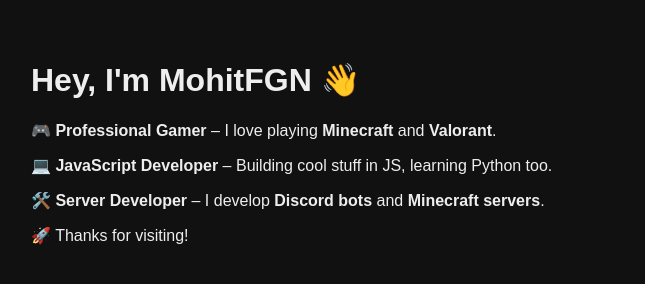
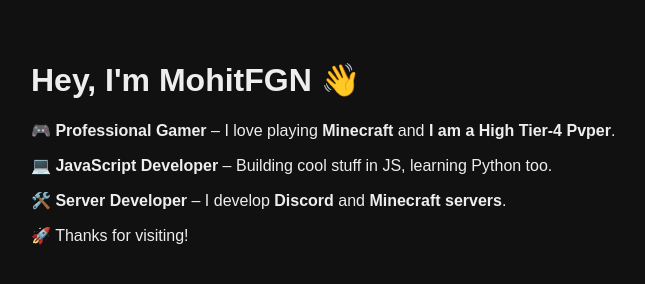
Before and after one commit to MohitFGN/MohitFGN.github.io, a plain HTML site: page index.html in a window 1280 px wide. Shown: the whole page, without its empty margins (9-654 px from the left). Drawn offline with Linux system fonts and the light colour scheme.

Commit message:
Update index.html

```diff
--- a/index.html
+++ b/index.html
@@ -20,9 +20,9 @@
 </head>
 <body style="font-family:sans-serif;background:#111;color:#eee;padding:2rem;">
   <h1>Hey, I'm MohitFGN 👋</h1>
-  <p>🎮 <strong>Professional Gamer</strong> – I love playing <strong>Minecraft</strong> and <strong>Valorant</strong>.</p>
+  <p>🎮 <strong>Professional Gamer</strong> – I love playing <strong>Minecraft</strong> and <strong>I am a High Tier-4 Pvper</strong>.</p>
   <p>💻 <strong>JavaScript Developer</strong> – Building cool stuff in JS, learning Python too.</p>
-  <p>🛠️ <strong>Server Developer</strong> – I develop <strong>Discord bots</strong> and <strong>Minecraft servers</strong>.</p>
+  <p>🛠️ <strong>Server Developer</strong> – I develop <strong>Discord</strong> and <strong>Minecraft servers</strong>.</p>
   <p>🚀 Thanks for visiting!</p>
 </body>
 </html>
```
